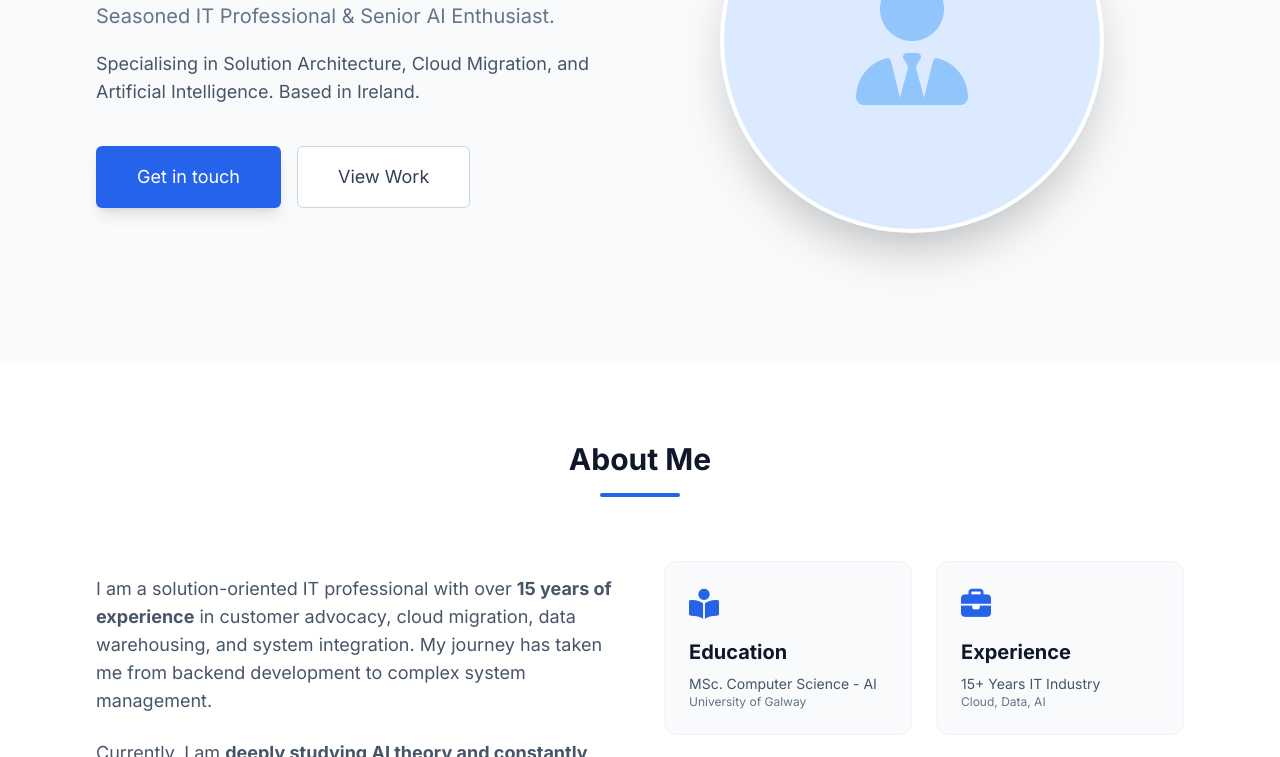
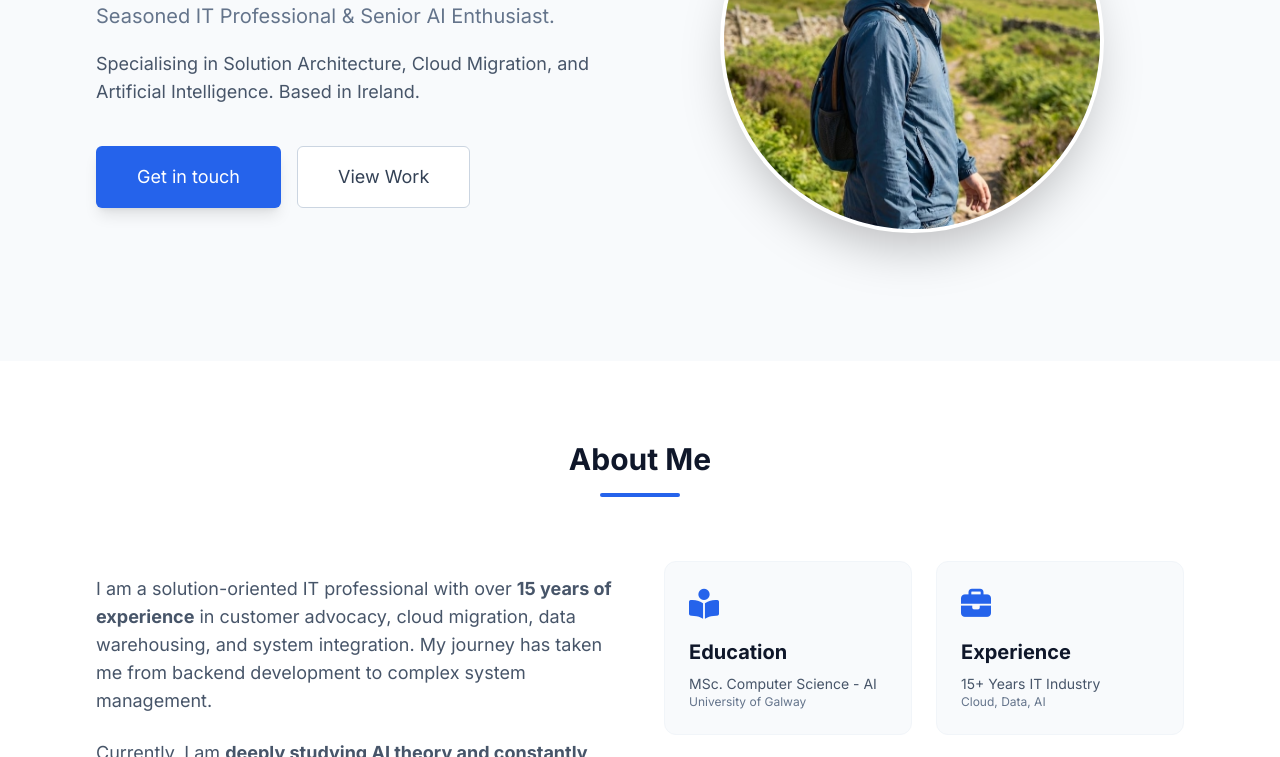
Before and after one commit to victorunique/victorunique.github.io, a plain HTML site: page index.html in a window 1280 px wide. Shown: the part 343-1100 px from the top of the page. Drawn offline with nearby package versions, Linux system fonts and the light colour scheme.

Commit message:
add user image.

```diff
--- a/index.html
+++ b/index.html
@@ -127,9 +127,7 @@
                     <div
                         class="relative w-72 h-72 md:w-96 md:h-96 bg-blue-100 rounded-full flex items-center justify-center overflow-hidden border-4 border-white shadow-2xl">
                         <!-- Placeholder for User Image - Replace src with actual image -->
-                        <i class="fas fa-user-tie text-9xl text-blue-300"></i>
-                        <!-- If you have a photo, uncomment below and remove the icon above -->
-                        <!-- <img src="your-photo.jpg" alt="Victor Xu" class="w-full h-full object-cover"> -->
+                        <img src="personal_img.jpeg" alt="Victor Xu" class="w-full h-full object-cover">
                     </div>
                 </div>
             </div>
```
Also changed, not shown: personal_img.jpeg (added).
